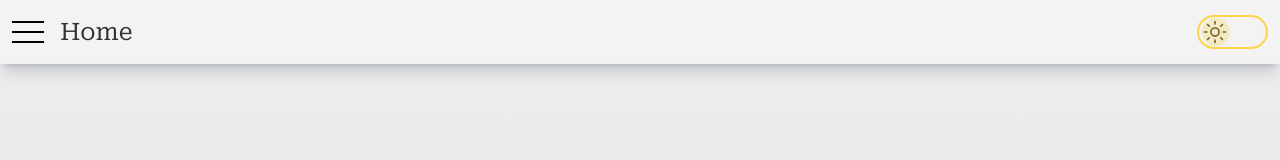
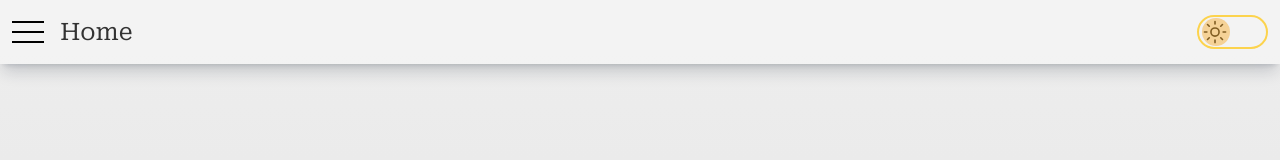
Before and after one commit to haruki26/react-next-portfolio, a Next.js app: page / in a window 1280 px wide. Shown: the top 160 px of the page. Built offline with nearby package versions, Linux system fonts and the light colour scheme.

Commit message:
ライトモード時のラベル色変更

```diff
--- a/src/components/ThemeChangeBtn/index.tsx
+++ b/src/components/ThemeChangeBtn/index.tsx
@@ -32,7 +32,7 @@ const ThemeChangeBtn: React.FC = () => {
                 className={cn(
                     "cursor-pointer absolute top-[1px] left-[3px] w-full h-full z-10",
                     "after:inline-block after:w-[28px] after:h-[28px] after:rounded-full",
-                    "after:bg-amber-300/30 dark:after:bg-amber-200/30",
+                    "after:bg-amber-500/40 dark:after:bg-amber-200/30",
                     "after:transform after:transition after:duration-[400ms] after:ease-in-out",
                     isDark ? "after:translate-x-[34px]" : "after:translate-x-0",
                 )}
```
